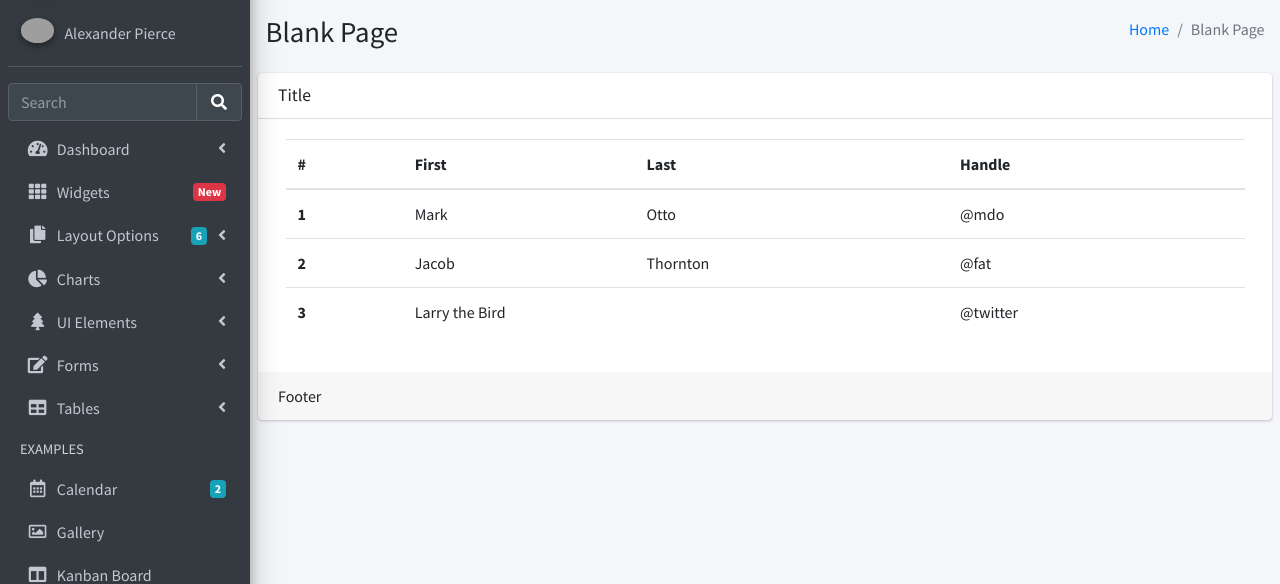
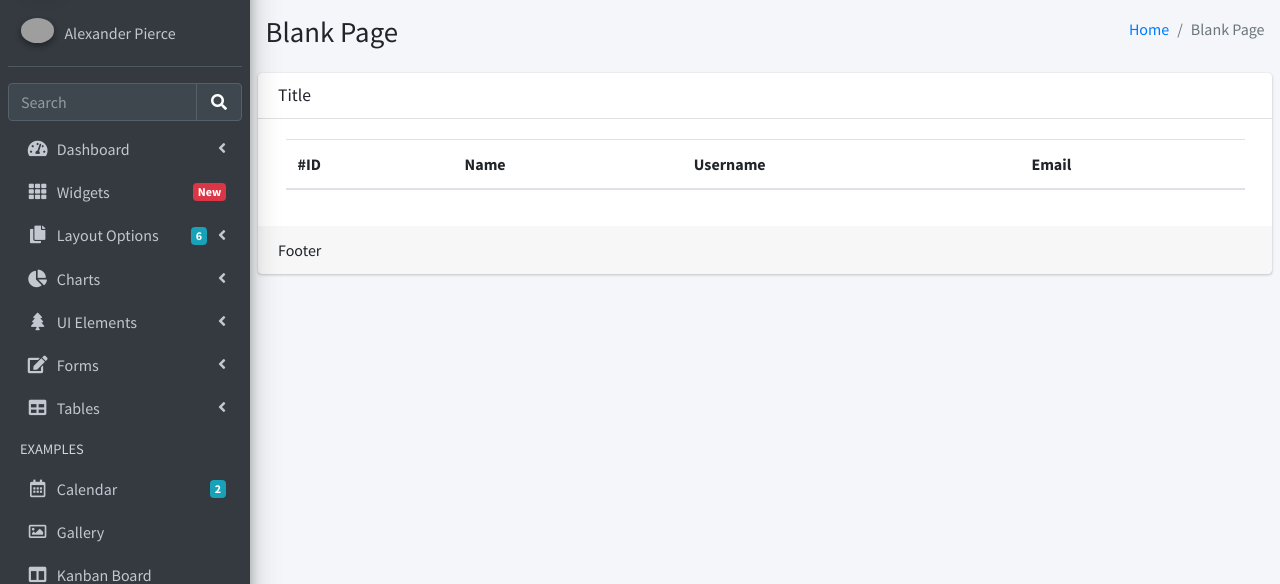
Before and after one commit to gallopeladoprofe/proyecto1, a Flask app: page /tabla in a window 1280 px wide. Shown: the part 57-641 px from the top of the page. Run offline with Flask 3, Linux system fonts and the light colour scheme; lists and menus that the app fills with data are empty; some libraries are stand-ins or nearby versions; grey boxes are pictures that could not be loaded.

Commit message:
add: creando contenido para una tabla usando una api, entendiendo la asincronía

```diff
--- a/static/js_operacional/tabla.js
+++ b/static/js_operacional/tabla.js
@@ -1,23 +1,31 @@
-// Señor Javascript, vas a ejecutar código siempre y cuando se haya terminado
-// la carga del HTML
-document.addEventListener('DOMContentLoaded', async function() {
-    // zona segura
-    //console.log('vista tabla, holis')
-    // Uso de promesas
-    const respuesta = await axios.get('https://jsonplaceholder.typicode.com/users');
-    console.log(respuesta.data);
+$(async function() {
+    try {
+        const respuesta = await axios.get('https://jsonplaceholder.typicode.com/users');
+        //console.log(respuesta.data);
 
-    let la_data = null;
-    la_data = await axios.get('https://jsonplaceholder.typicode.com/posts');
-    console.log(la_data.data);
-    // axios.get('https://jsonplaceholder.typicode.com/posts')
-    //         .then((res) => {
-    //             la_data = res.data;
-    //             console.log(la_data);
-    //         })
-    //         .catch((error) => console.error(error));
-    //console.log(la_data);
+        const userLst = respuesta.data;
+        //console.log('Holis usando jquery');
 
-    const personas = await axios.get('/hola')
-    console.log(personas.data);
+        // Construyendo el contenido para la tabla
+        if(!Array.isArray(userLst) || userLst.length === 0) {
+            throw new Error("No es un array válido");
+        }
+
+        let contenido = "";
+        for(const user of userLst) {
+            console.log(user);
+            contenido += `
+                <tr>
+                    <th scope="row">${user.id}</th>
+                    <td>${user.name}</td>
+                    <td>${user.username}</td>
+                    <td>${user.email}</td>
+                </tr>
+            `;
+        }
+        $('#tbl_users tbody').html(contenido);
+
+    } catch (error) {
+        console.error(error);
+    }
 });
--- a/templates/tabla.html
+++ b/templates/tabla.html
@@ -1,36 +1,18 @@
 {% extends "base.html" %}
 
 {% block contenido_principal %}
-<div class="container">
-    <table class="table">
+<div class="container-fluid">
+    <table id="tbl_users" class="table">
         <thead>
           <tr>
-            <th scope="col">#</th>
-            <th scope="col">First</th>
-            <th scope="col">Last</th>
-            <th scope="col">Handle</th>
+            <th scope="col">#ID</th>
+            <th scope="col">Name</th>
+            <th scope="col">Username</th>
+            <th scope="col">Email</th>
           </tr>
         </thead>
-        <tbody>
-          <tr>
-            <th scope="row">1</th>
-            <td>Mark</td>
-            <td>Otto</td>
-            <td>@mdo</td>
-          </tr>
-          <tr>
-            <th scope="row">2</th>
-            <td>Jacob</td>
-            <td>Thornton</td>
-            <td>@fat</td>
-          </tr>
-          <tr>
-            <th scope="row">3</th>
-            <td colspan="2">Larry the Bird</td>
-            <td>@twitter</td>
-          </tr>
-        </tbody>
-      </table>
+        <tbody></tbody>
+    </table>
 </div>
 {% endblock %}
 
```
